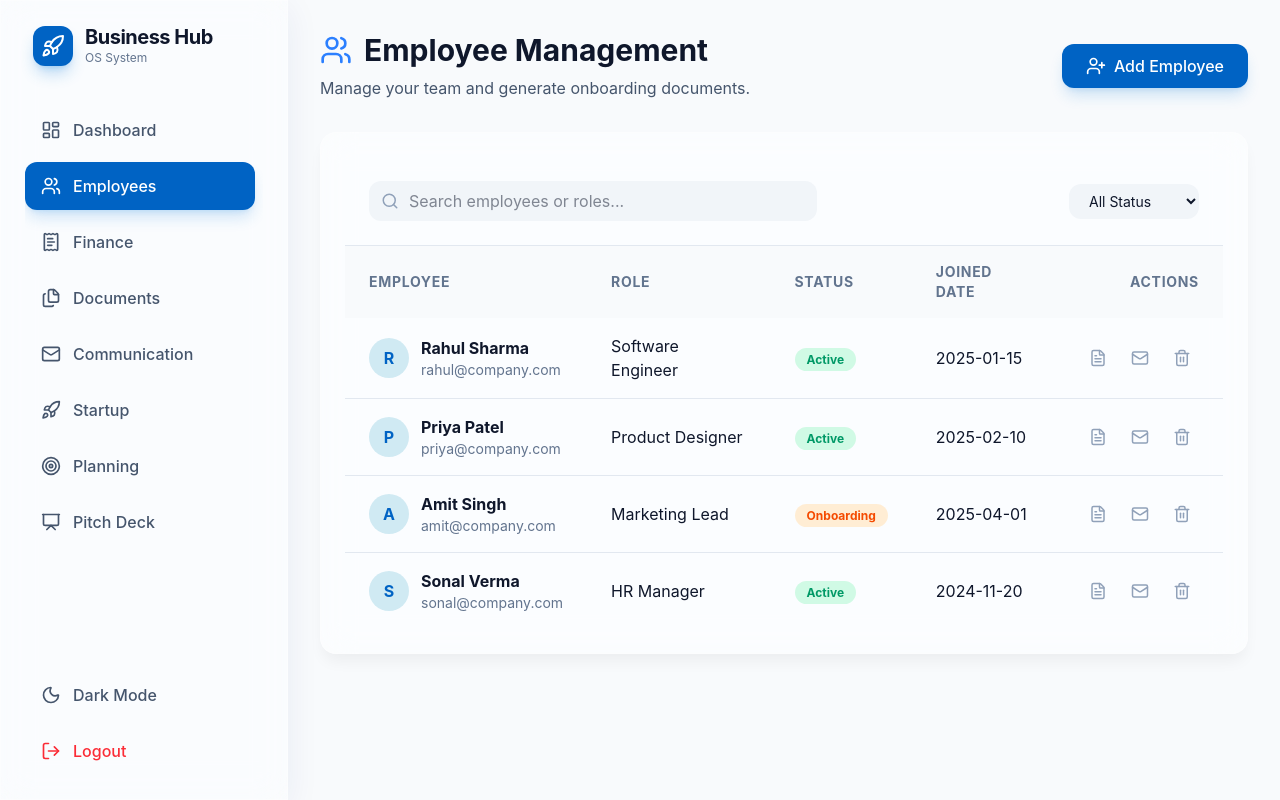
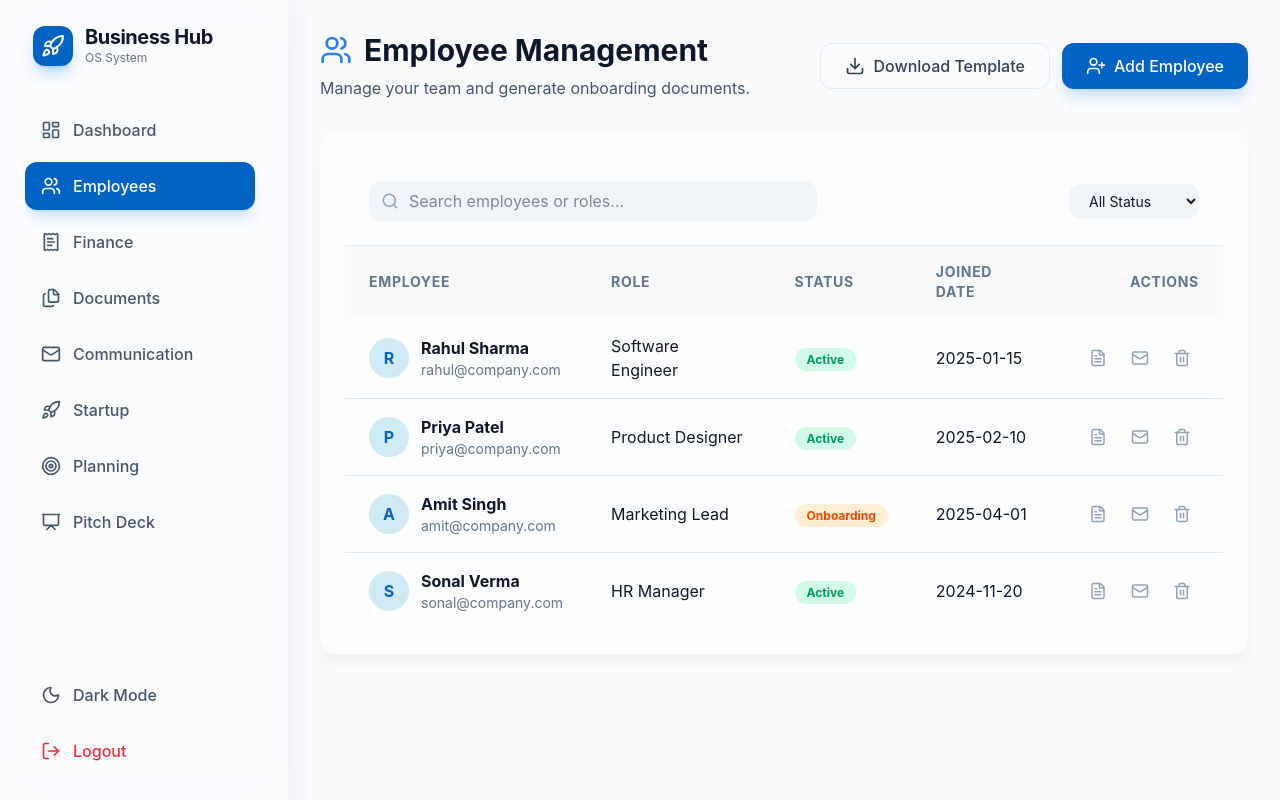
Before and after one commit to Jeevan0413/business-hub-tool, a React (Vite) app: page /employees in a window 1280 px wide. Built offline with nearby package versions, Linux system fonts and the light colour scheme; sample sign-in values are in the browser's storage.

Commit message:
Implement Download Template button and CSV download functionality

```diff
--- a/src/pages/EmployeeManagement.jsx
+++ b/src/pages/EmployeeManagement.jsx
@@ -63,6 +63,25 @@ export default function EmployeeManagement() {
     setOnboardingStep(1);
   };
 
+  const downloadTemplate = () => {
+    const headers = ['Full Name', 'Email', 'Phone', 'Role', 'Department', 'Joined Date', 'Employment Type'];
+    const csvContent = [
+      headers.join(','),
+      'John Doe,john@example.com,+91 9876543210,Software Engineer,Engineering,2025-05-01,Full-time',
+      'Jane Smith,jane@example.com,+91 9876543211,Product Designer,Design,2025-05-15,Part-time'
+    ].join('\n');
+
+    const blob = new Blob([csvContent], { type: 'text/csv;charset=utf-8;' });
+    const url = URL.createObjectURL(blob);
+    const link = document.createElement('a');
+    link.setAttribute('href', url);
+    link.setAttribute('download', 'employee_onboarding_template.csv');
+    link.style.visibility = 'hidden';
+    document.body.appendChild(link);
+    link.click();
+    document.body.removeChild(link);
+  };
+
   const generateCertificate = (employee) => {
     const doc = new jsPDF({
       orientation: 'landscape',
@@ -106,9 +125,14 @@ export default function EmployeeManagement() {
           </h1>
           <p className="text-slate-600 dark:text-slate-400 mt-2">Manage your team and generate onboarding documents.</p>
         </div>
-        <Button onClick={() => setShowAddModal(true)}>
-          <UserPlus size={20} /> Add Employee
-        </Button>
+        <div className="flex gap-3">
+          <Button variant="secondary" onClick={downloadTemplate}>
+            <Download size={20} /> Download Template
+          </Button>
+          <Button onClick={() => setShowAddModal(true)}>
+            <UserPlus size={20} /> Add Employee
+          </Button>
+        </div>
       </div>
 
       <Card className="overflow-hidden">
```
